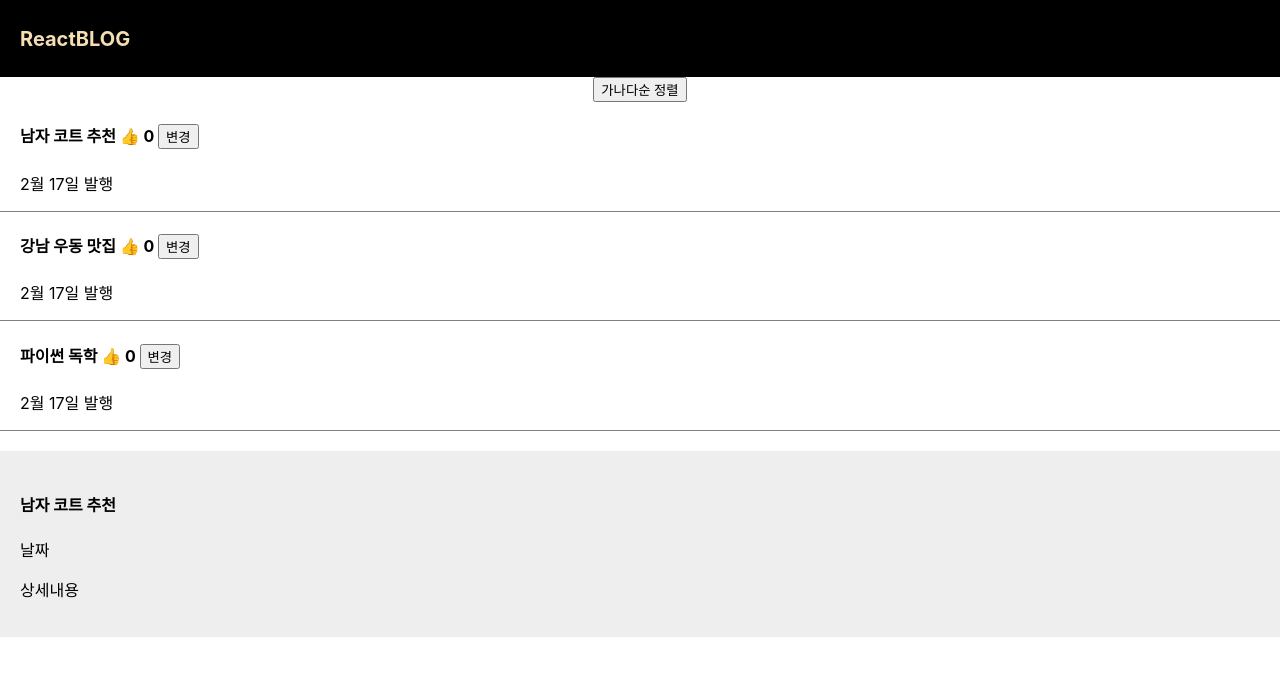
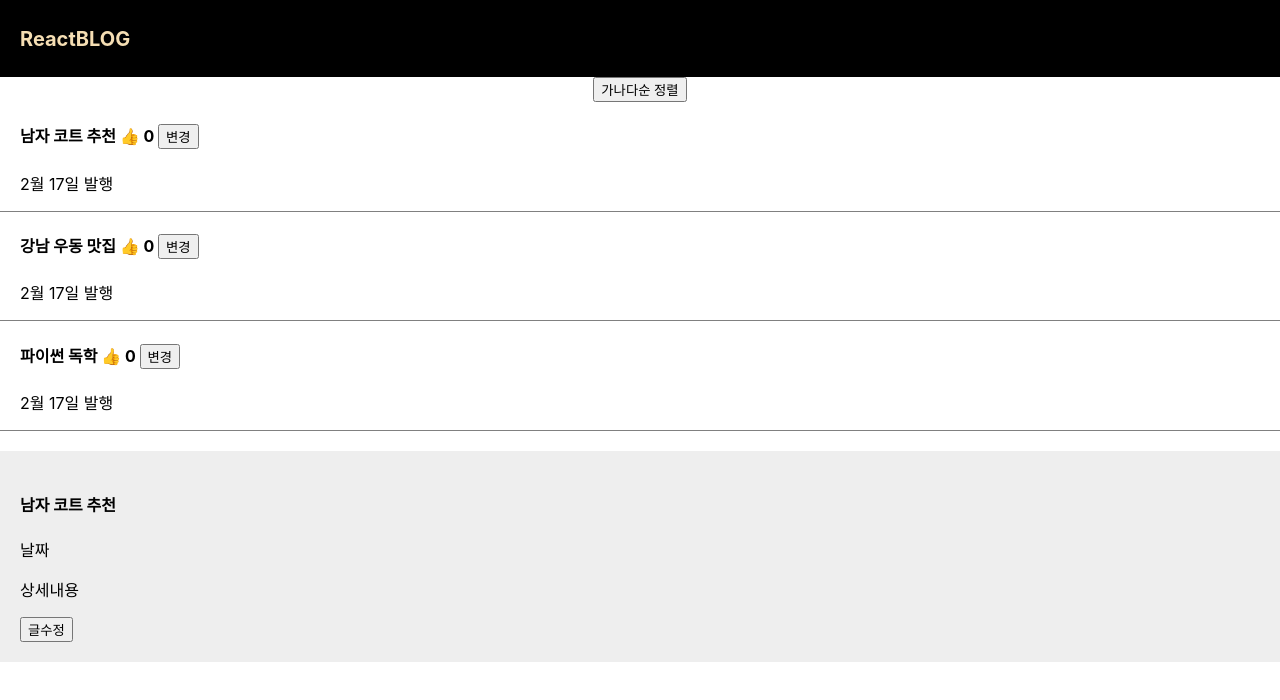
Before and after one commit to kim-song-jun/ReactProject, a React (Create React App) app in the folder blog/: page / in a window 1280 px wide. Both pictures are taken after a click on the element "남자 코트 추천". Shown: the top 700 px of the page. Built offline with nearby package versions, Linux system fonts and the light colour scheme.

Commit message:
[Part 1-11] 0724 props를 응용한 상세 페이지 만들기

```diff
--- a/blog/src/App.js
+++ b/blog/src/App.js
@@ -104,7 +104,13 @@ function App() {
         })
       }
       {/* react에서 if문을 쓸려면 중괄호 안에 넣어놔야함 삼항연산자 써야함 */}
-      {modal ? <Modal titles={titles} titleIndex={titleIndex}></Modal> : null}
+      {modal ? (
+        <Modal
+          titles={titles}
+          titleIndex={titleIndex}
+          setTitles={setTitles}
+        ></Modal>
+      ) : null}
     </div>
   );
 }
@@ -120,6 +126,15 @@ function Modal(props) {
       <h4>{props.titles[props.titleIndex]}</h4>
       <p>날짜</p>
       <p>상세내용</p>
+      <button
+        onClick={() => {
+          let copy = [...props.titles];
+          copy[0] = '여자 코트 추천';
+          props.setTitles(copy);
+        }}
+      >
+        글수정
+      </button>
     </div>
   );
 }
```
